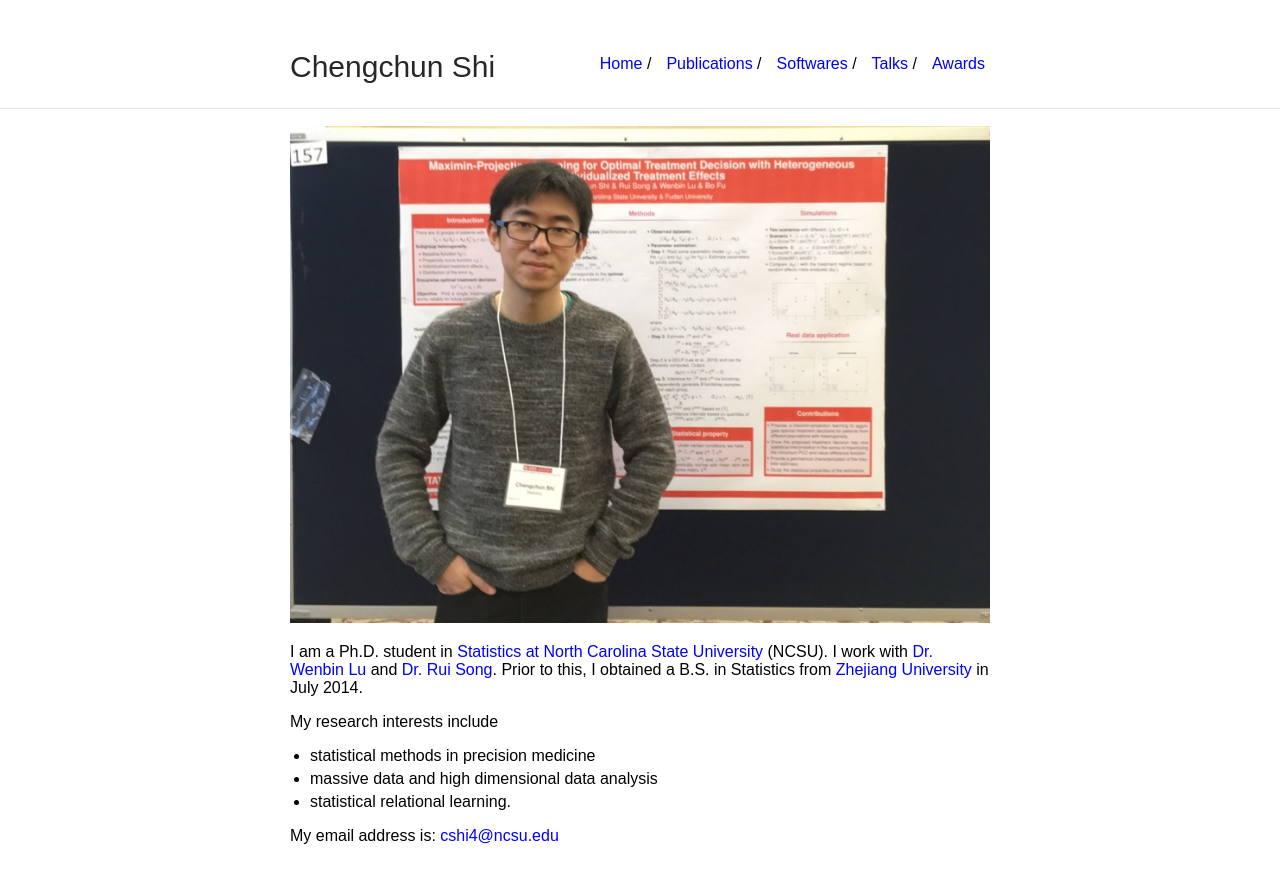
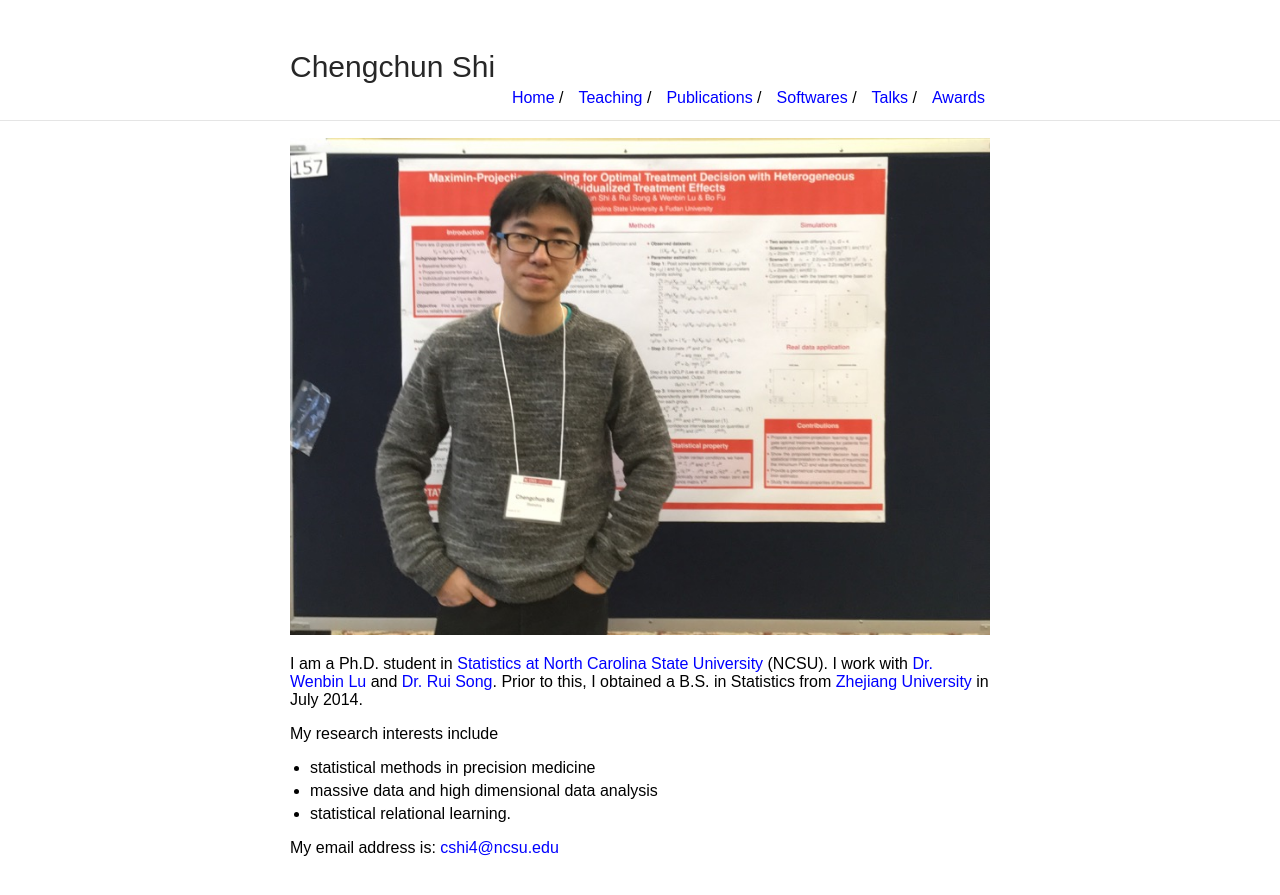
Before and after one commit to callmespring/callmespring.github.io, a Jekyll site: the page built from index.md, in a window 1280 px wide. Shown: the top 895 px of the page. Built offline with Jekyll 4.4.1, drawn with Linux system fonts in a browser that asks for light colours.

Commit message:
Add files via upload

```diff
--- a/_data/nav.yml
+++ b/_data/nav.yml
@@ -10,5 +10,8 @@
 - name: "Publications"
   link: "publication"
 
+- name: "Teaching"
+  link: "teaching"
+
 - name: "Home"
   link: "/"
```
